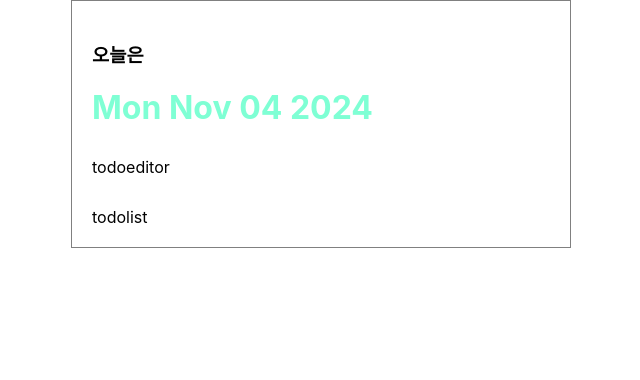
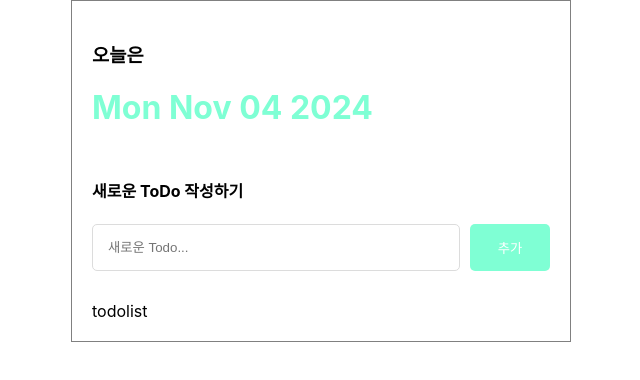
Before and after one commit to billihazero/TodoApp, a JavaScript app: page / in a window 1280 px wide. Shown: the top 380 px of the page, without its empty margins (319-959 px from the left). Built offline with nearby package versions, Linux system fonts and the light colour scheme; the HTML template or start-up script is replaced by a standard one.

Commit message:
feat: TodoEditor component 추가

```diff
--- a/src/App.js
+++ b/src/App.js
@@ -1,11 +1,12 @@
 import './App.css';
 import Header from './component/Header';
+import TodoEditor from './component/TodoEditor';
 
 function App() {
   return (
     <div className="App">
       <Header />
-      <div>todoeditor</div>
+      <TodoEditor />
       <div>todolist</div>
     </div>
   );
--- /dev/null
+++ b/src/component/TodoEditor.css
@@ -0,0 +1,27 @@
+.TodoEditor .editor_wrapper {
+    width: 100%;
+    display: flex;
+    gap: 10px;
+}
+
+.TodoEditor input {
+    flex: 1;
+    box-sizing: border-box;
+    border: 1px solid rgb(220, 220, 220);
+    border-radius: 5px;
+    padding: 15px;
+}
+
+.TodoEditor input:focus {
+    outline: none;
+    border: 1px solid aquamarine;
+}
+
+.TodoEditor button {
+    cursor: pointer;
+    width: 80px;
+    border: none;
+    background-color: aquamarine;
+    color: white;
+    border-radius: 5px;
+}
--- /dev/null
+++ b/src/component/TodoEditor.js
@@ -0,0 +1,13 @@
+import "./TodoEditor.css";
+
+const TodoEditor = () => {
+    return <div className="TodoEditor">
+        <h4>새로운 ToDo 작성하기</h4>
+        <div className="editor_wrapper">
+            <input placeholder="새로운 Todo..."></input>
+            <button>추가</button>
+        </div>
+    </div>
+}
+
+export default TodoEditor;
```
